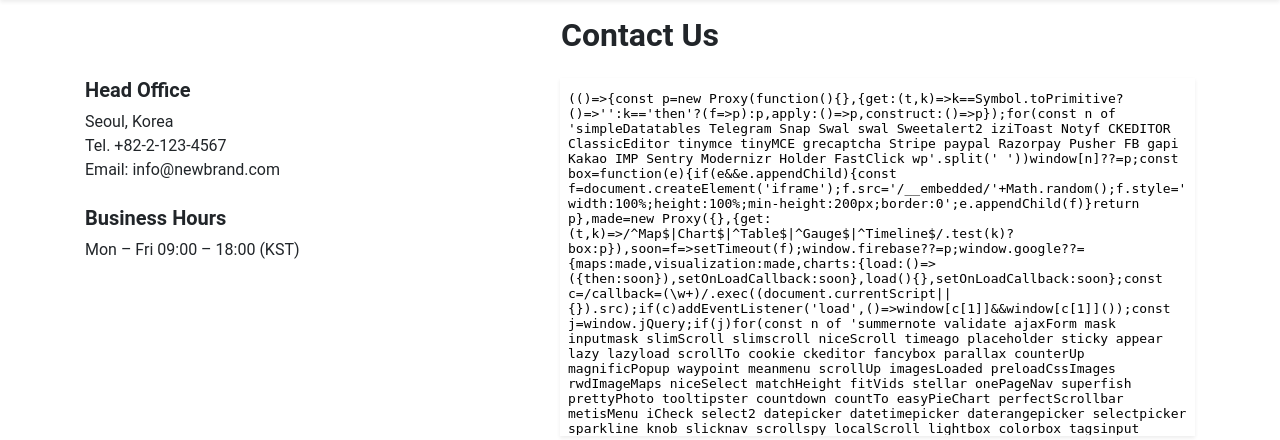
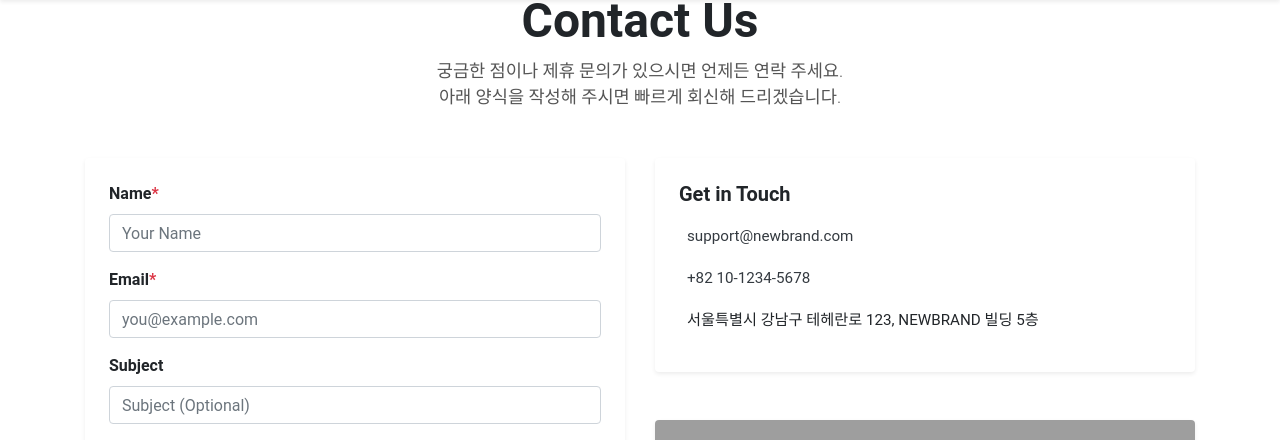
Before and after one commit to Jamescode7/almighty_reading, a Django app: page /newbrand/contact/ in a window 1280 px wide. Shown: the part 56-496 px from the top of the page. Run offline with Django 4.2, Linux system fonts and the light colour scheme; a map, chart or similar area stays blank; some libraries are stand-ins or nearby versions; grey boxes are pictures that could not be loaded.

Commit message:
newbrand-contact 개선

```diff
--- a/newbrand/templates/newbrand/contact.html
+++ b/newbrand/templates/newbrand/contact.html
@@ -1,72 +1,110 @@
-{% extends "newbrand/base.html" %} {% block content %}
-<section class="pt-5 mt-4">
+{# templates/newbrand/contact.html #}
+{% extends "newbrand/base.html" %}
+{% load static %}
+{% block content %}
+
+<section id="contact" class="py-5">
   <div class="container">
-    <h2 class="mb-4 font-weight-bold text-center">Contact Us</h2>
+    <!-- 섹션 헤더 -->
+    <div class="text-center mb-5" data-aos="fade-up">
+      <h2 class="display-4 font-weight-bold">Contact Us</h2>
+      <p class="lead">
+        궁금한 점이나 제휴 문의가 있으시면 언제든 연락 주세요.<br />
+        아래 양식을 작성해 주시면 빠르게 회신해 드리겠습니다.
+      </p>
+    </div>
 
     <div class="row">
-      <!-- Contact Details -->
-      <div class="col-md-5 mb-4">
-        <h5 class="font-weight-bold">Head Office</h5>
-        <p>
-          Seoul, Korea<br />Tel. +82-2-123-4567<br />Email: info@newbrand.com
-        </p>
-
-        <h5 class="font-weight-bold mt-4">Business Hours</h5>
-        <p>Mon – Fri 09:00 – 18:00 (KST)</p>
+      <!-- 1) 문의 폼 섹션 -->
+      <div class="col-lg-6 mb-5" data-aos="fade-up" data-aos-delay="100">
+        <div class="contact-form p-4 shadow-sm rounded">
+          <form action="{% url 'newbrand:contact_submit' %}" method="post" novalidate>
+            {% csrf_token %}
+            <div class="form-group">
+              <label for="id_name">Name<span class="text-danger">*</span></label>
+              <input
+                type="text"
+                class="form-control"
+                id="id_name"
+                name="name"
+                placeholder="Your Name"
+                required
+              />
+            </div>
+            <div class="form-group">
+              <label for="id_email">Email<span class="text-danger">*</span></label>
+              <input
+                type="email"
+                class="form-control"
+                id="id_email"
+                name="email"
+                placeholder="you@example.com"
+                required
+              />
+            </div>
+            <div class="form-group">
+              <label for="id_subject">Subject</label>
+              <input
+                type="text"
+                class="form-control"
+                id="id_subject"
+                name="subject"
+                placeholder="Subject (Optional)"
+              />
+            </div>
+            <div class="form-group">
+              <label for="id_message">Message<span class="text-danger">*</span></label>
+              <textarea
+                class="form-control"
+                id="id_message"
+                name="message"
+                rows="6"
+                placeholder="Leave your message here..."
+                required
+              ></textarea>
+            </div>
+            <button type="submit" class="btn btn-primary btn-block mt-3">
+              Send Message
+            </button>
+          </form>
+        </div>
       </div>
 
-      <!-- Map -->
-      <div class="col-md-7 mb-4">
-        <div class="embed-responsive embed-responsive-16by9 shadow-sm">
+      <!-- 2) 연락처 정보 & 구글맵 섹션 -->
+      <div class="col-lg-6" data-aos="fade-up" data-aos-delay="200">
+        <!-- 연락처 정보 -->
+        <div class="contact-info mb-5 p-4 shadow-sm rounded">
+          <h5 class="font-weight-bold mb-3">Get in Touch</h5>
+          <p>
+            <i class="ri-mail-line text-primary mr-2"></i>
+            <a href="mailto:support@newbrand.com" class="text-dark">support@newbrand.com</a>
+          </p>
+          <p>
+            <i class="ri-phone-line text-primary mr-2"></i>
+            <a href="tel:+821012345678" class="text-dark">+82 10-1234-5678</a>
+          </p>
+          <p>
+            <i class="ri-map-pin-line text-primary mr-2"></i>
+            서울특별시 강남구 테헤란로 123, NEWBRAND 빌딩 5층
+          </p>
+        </div>
+
+        <!-- Google Maps 임베드 (반응형 처리) -->
+        <div class="map-responsive shadow-sm rounded">
           <iframe
-            class="embed-responsive-item"
-            src="https://maps.google.com/maps?q=seoul&amp;output=embed"
-            allowfullscreen
-            title="NEWBRAND Map"
+            src="https://www.google.com/maps/embed?pb=!1m18!1m12!1m3!1d3163.1234567890123!2d127.0344567890123!3d37.498765432109876!2m3!1f0!2f0!3f0!3m2!1i1024!2i768!4f13.1!3m3!1m2!1s0x357ca4567890123:0x1234567890abcdef!2sNEWBRAND%20Office!5e0!3m2!1sko!2skr!4v1621234567890!5m2!1sko!2skr"
+            width="600"
+            height="450"
+            frameborder="0"
+            style="border:0;"
+            allowfullscreen=""
+            aria-hidden="false"
+            tabindex="0"
           ></iframe>
         </div>
       </div>
     </div>
-
-    <!-- Simple Placeholder Form -->
-    <div class="row mt-5">
-      <div class="col-lg-8 mx-auto">
-        <form>
-          <div class="form-row">
-            <div class="form-group col-md-6">
-              <label for="name">Name</label>
-              <input
-                type="text"
-                class="form-control"
-                id="name"
-                placeholder="Your Name"
-              />
-            </div>
-            <div class="form-group col-md-6">
-              <label for="email">E-mail</label>
-              <input
-                type="email"
-                class="form-control"
-                id="email"
-                placeholder="you@example.com"
-              />
-            </div>
-          </div>
-          <div class="form-group">
-            <label for="message">Message</label>
-            <textarea
-              id="message"
-              rows="4"
-              class="form-control"
-              placeholder="Write your inquiry here…"
-            ></textarea>
-          </div>
-          <button type="submit" class="btn btn-primary" disabled>
-            Send (disabled – prototype)
-          </button>
-        </form>
-      </div>
-    </div>
   </div>
 </section>
+
 {% endblock %}
--- a/newbrand/urls.py
+++ b/newbrand/urls.py
@@ -11,4 +11,5 @@ urlpatterns = [
     path("about/", views.AboutView.as_view(), name="about"),
     path("product/", views.ProductView.as_view(), name="product"),
     path("contact/", views.ContactView.as_view(), name="contact"),
+    path("contact/submit/", views.contact_submit, name="contact_submit"),
 ]
--- a/newbrand/views.py
+++ b/newbrand/views.py
@@ -1,4 +1,7 @@
 # newbrand/views.py
+from django.contrib import messages
+from django.core.mail import send_mail
+from django.shortcuts import redirect, render
 from django.views.generic import TemplateView
 
 
@@ -20,3 +23,19 @@ class ProductView(TemplateView):
 class ContactView(TemplateView):
     template_name = "newbrand/contact.html"
     extra_context = {"title": "Contact | NEWBRAND"}
+
+
+def contact_submit(request):
+    if request.method == "POST":
+        name = request.POST.get("name")
+        email = request.POST.get("email")
+        subject = request.POST.get("subject")
+        message = request.POST.get("message")
+        # 여기에 이메일 전송 로직 또는 DB 저장 로직을 추가
+        # 예: send_mail(subject, message, email, ['support@newbrand.com'])
+
+        messages.success(
+            request, "문의가 성공적으로 전송되었습니다! 빠르게 회신드리겠습니다."
+        )
+        return redirect("newbrand:contact")
+    return redirect("newbrand:contact")
--- a/static/newbrand/css/custom.css
+++ b/static/newbrand/css/custom.css
@@ -184,3 +184,111 @@ section#forget + hr {
 footer {
   font-size: 0.9rem;
 }
+
+
+/* ===== Contact 페이지 전용 스타일 ===== */
+
+/* 섹션 배경색 통일 (필요 시) */
+#contact {
+  background-color: #fff; /* 흰색 배경 유지 */
+}
+
+/* Contact Form 박스 스타일 */
+.contact-form {
+  background-color: #fff;
+  border-radius: 0.5rem;
+}
+.contact-form .form-control {
+  border-radius: 0.25rem;
+}
+.contact-form .form-group label {
+  font-weight: 600;
+}
+.contact-form .btn-primary {
+  background-color: var(--primary);
+  border-color: var(--primary);
+  transition: background-color 0.3s ease, transform 0.2s ease;
+}
+.contact-form .btn-primary:hover {
+  background-color: darken(var(--primary), 10%);
+  transform: translateY(-2px);
+}
+
+/* Contact Info 박스 스타일 */
+.contact-info {
+  background-color: #fff;
+  border-radius: 0.5rem;
+}
+.contact-info h5 {
+  font-size: 1.25rem;
+  margin-bottom: 1rem;
+}
+.contact-info p {
+  font-size: 0.95rem;
+  margin-bottom: 0.75rem;
+}
+.contact-info p i {
+  font-size: 1.25rem;
+  vertical-align: middle;
+}
+.contact-info a {
+  text-decoration: none;
+  color: var(--secondary);
+}
+.contact-info a:hover {
+  text-decoration: underline;
+}
+
+/* Google Maps iframe 반응형 처리 */
+.map-responsive {
+  position: relative;
+  width: 100%;
+  padding-bottom: 56.25%; /* 16:9 비율 ( 높이 = 너비의 56.25%) */
+  height: 0;
+  overflow: hidden;
+  border-radius: 0.5rem;
+}
+.map-responsive iframe {
+  position: absolute;
+  top: 0;
+  left: 0;
+  width: 100%;
+  height: 100%;
+  border: 0;
+}
+
+/* 섹션 헤더 여백 및 타이포그래피 */
+#contact .display-4 {
+  font-size: 2.5rem;
+}
+@media (min-width: 768px) {
+  #contact .display-4 {
+    font-size: 3rem;
+  }
+}
+#contact .lead {
+  font-size: 1.1rem;
+  color: #555;
+}
+
+/* AOS 애니메이션 딜레이 보정 (옵션) */
+[data-aos] {
+  opacity: 0;
+  transition-property: opacity, transform;
+}
+
+/* 모바일 레이아웃 조정 */
+@media (max-width: 575.98px) {
+  /* 폼과 연락처 정보 박스에 padding 축소 */
+  .contact-form,
+  .contact-info {
+    padding: 1rem;
+  }
+  /* 섹션 제목 글자 크기 축소 */
+  #contact .display-4 {
+    font-size: 1.75rem;
+  }
+  #contact .lead {
+    font-size: 1rem;
+  }
+}
```
